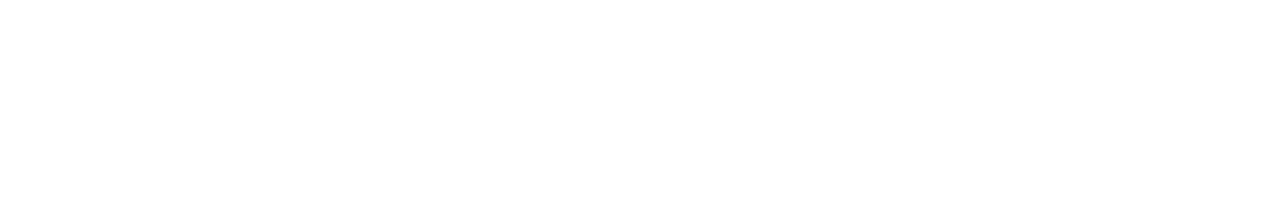
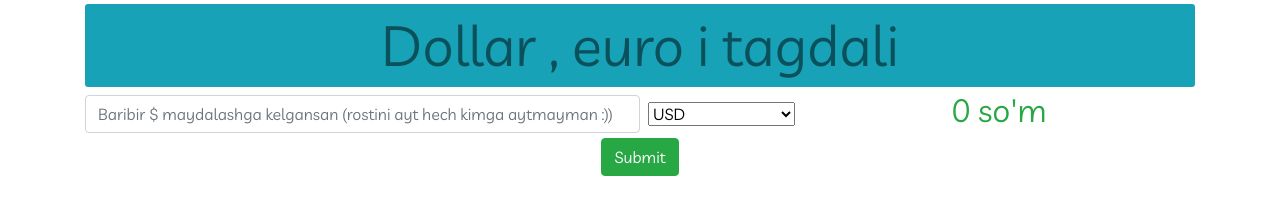
Before and after one commit to rasuloff789/currency-exchange, a plain HTML site: page index.html in a window 1280 px wide. Drawn offline with Linux system fonts and the light colour scheme.

Commit message:
html end

```diff
--- a/index.html
+++ b/index.html
@@ -11,7 +11,31 @@
 </head>
 <body>
 
+  <div class="container">
+    <h2 class="text-black-50 display-4 my-1 p-2 text-center bg-info rounded-sm">
+      Dollar , euro i tagdali
+    </h2>
+    <form class="d-flex flex-column align-items-center w-100" action="https://echo.htmlacademy.ru">
+      <div class="row justify-content-between w-100 align-items-center">
+        <input name="name" autocomplete="off" spellcheck="false" placeholder="Baribir $ maydalashga kelgansan (rostini ayt hech kimga aytmayman :)) )" class="form-control w-50" type="number">
+        <select required name="rasul" class="mx-2" id="birnima">
+          <option class="text-uppercase" disabled value="none">Qaysi turidan bor</option>
+          <option class="text-uppercase" value="10334">USD</option>
+          <option class="text-uppercase" value="12130">EURO</option>
+          <option class="text-uppercase" value="1548.13">CNY</option>
+          <option class="text-uppercase" value="133.5">RUB</option>
+          <option class="text-uppercase" value="33984.9">KD</option>
+          <option class="text-uppercase" value="2770.72">SAR</option>
+          <option class="text-uppercase" value="13310">GBP</option>
+        </select>
 
+        <p class="text-success text-center h2 flex-grow-1"><span class="value-of-exchange">0</span> so'm</p>
+      </div>
+
+      <button class="btn btn-success" type="submit">Submit</button>
+
+    </form>
+  </div>
   <script src="js/jquery-3.5.1.min.js"></script>
   <script src="js/bootstrap.bundle.min.js"></script>
   <script src="js/scripts.js"></script>
```
